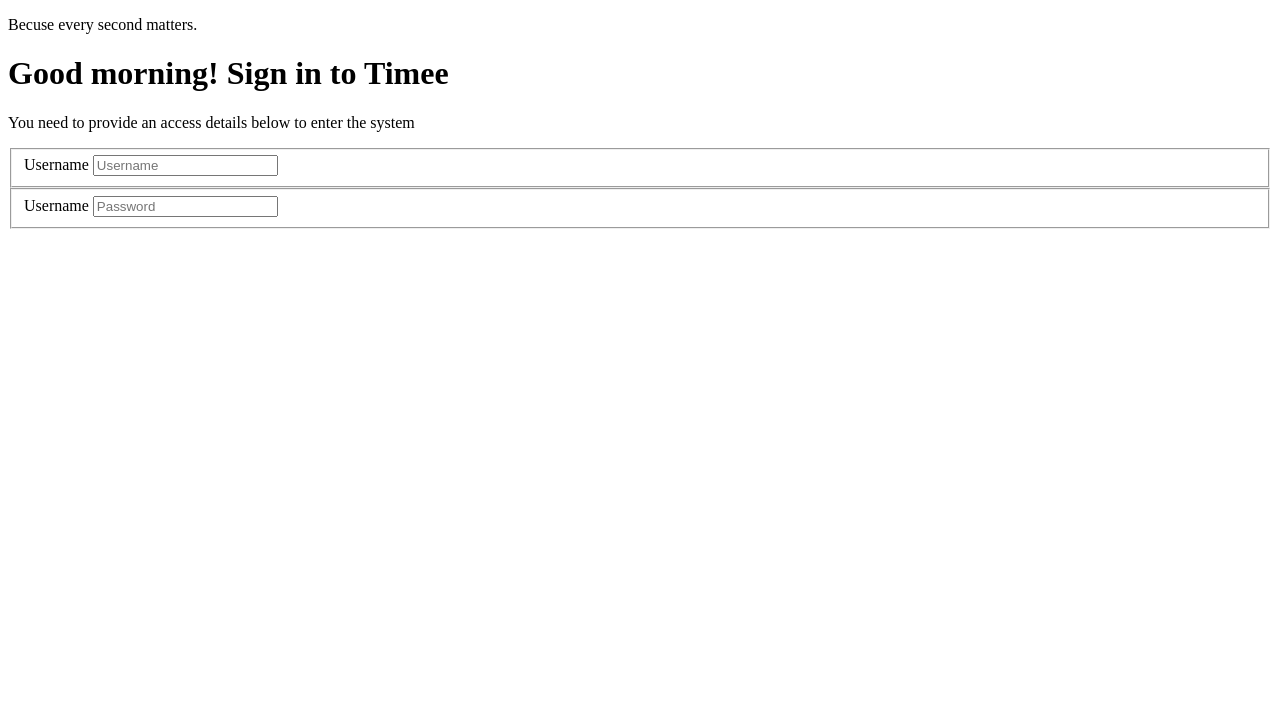
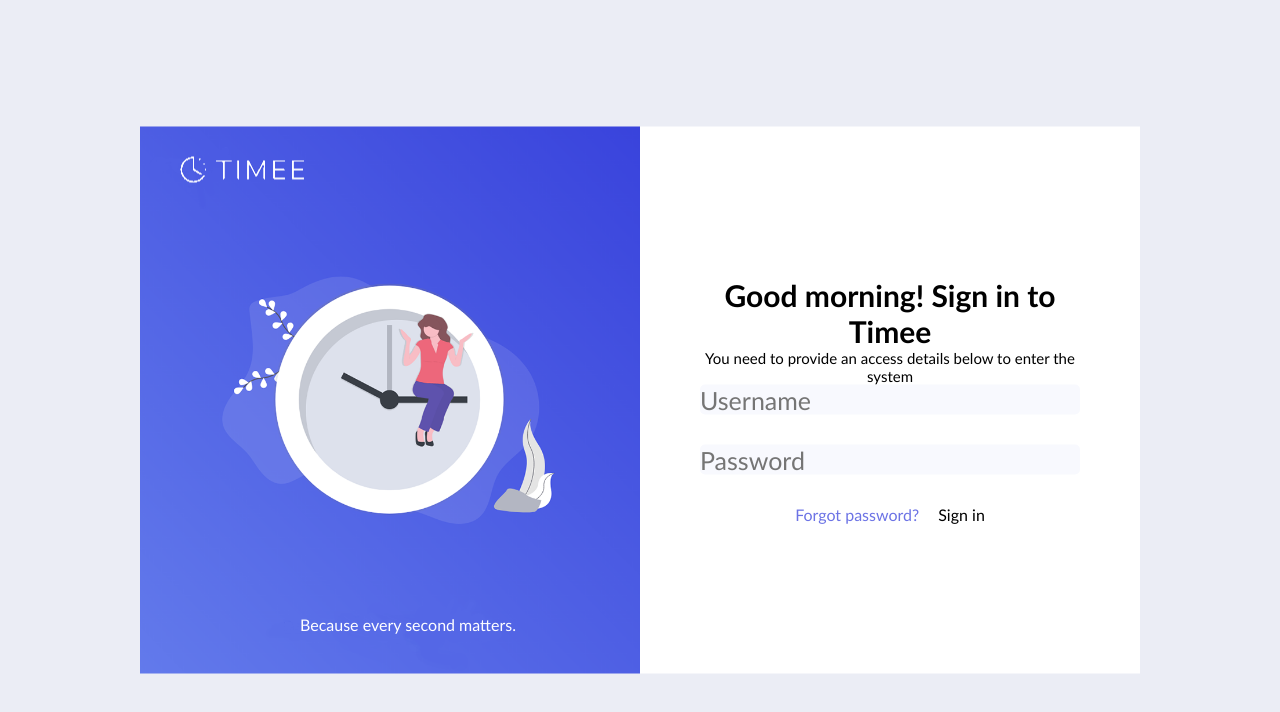
Before and after one commit to Vikteris/Sign-up3, a plain HTML site: page index.htm in a window 1280 px wide. Drawn offline with Linux system fonts and the light colour scheme.

Commit message:
design styling.

```diff
--- a/css/main.css
+++ b/css/main.css
@@ -0,0 +1,103 @@
+body {
+    background-color: #EBEDF5;
+}
+
+.background {
+    width: 100%;
+    height: 100vh;
+
+}
+.container {
+    width: 1000px;
+    background-color: #EBEDF5;
+    position: absolute;
+    top: 50%;
+    left: 50%;
+    transform: translate(-50%, -50%);
+
+}
+    .container > .left {
+        background-color: blue;
+        width:50%;
+        float: left;
+        background: url(../img/background.png);
+        background-position: center;
+        background-size: cover;
+        position: absolute;
+        top:0px;
+        bottom: 0px;
+    }
+     .left > .Logo {
+         position: relative;
+         top: 30px;
+         left: 40px;
+
+     }
+     .left > .link {
+         position: absolute;
+         left: 80px;
+         bottom: 20px;
+         right: 80px;
+     }
+        .left > .link > p {
+            color: #FEFEFF;
+            position: relative;
+            left:80px;
+            bottom: 20px;
+            right: 80px;
+
+        }
+    .container > .right {
+        background-color:#fff;
+        width: 50%;
+        float: right;
+        padding: 150px;
+        padding-left: 60px;
+        padding-right: 60px;
+        text-align: center;
+
+
+    }
+        .right > h1 {
+            font-size: 30px;
+
+
+        }
+
+        .right > p {
+            font-size: 15px;
+
+
+        }
+        .right > form {
+            width: 100%;
+
+        }
+            form > .form-row {
+                width: 100%;
+                border: none;
+                margin-bottom: 30px;
+
+            }
+                form > .form-row:last-child {
+                    margin-bottom: 0;
+                }
+                .form-row > input {
+                    width: 100%;
+                    font-size: 25px;
+                    border: none;
+                    border-radius: 5px;
+                    background-color: #F8F9FE;
+                }
+                    form > .form-row > input:focus {
+                        outline: none;
+                }
+                form > .form-row > a {
+                    text-decoration: none;
+                    color:#6C73E5;
+                    margin-right: 15px;
+
+                }
+                form > .form-row > .btn {
+
+                }
--- a/css/reset.css
+++ b/css/reset.css
@@ -5,7 +5,6 @@ padding: 0;
 vertical-align: top;
 box-sizing: border-box;
 font-family: 'Gill Sans', 'Gill Sans MT', Calibri, 'Trebuchet MS', sans-serif;
-word-break: break-all;
 }
 
 body * {
--- a/index.htm
+++ b/index.htm
@@ -3,15 +3,17 @@
 <head>
     <meta charset="UTF-8">
     <meta name="viewport" content="width=device-width, initial-scale=1.0">
+    <link rel="stylesheet" href="./css/reset.css">
+    <link rel="stylesheet" href="./css/main.css">
     <title>Sign up</title>
 </head>
 <body>
+    <div class="background"></div>
     <div class="container">
         <div class="left">
-            <div class="Logo"></div>
-            <div class="img"></div>
+            <div class="Logo"><img src="./img/logo.png" alt=""></div>
             <div class="link">
-                <p>Becuse every second matters.</p>
+                <p>Because every second matters.</p>
             </div>
         </div>
         <div class="right">
@@ -19,14 +21,14 @@
             <p>You need to provide an access details below to enter the system</p>
             <form>
                 <fieldset class="form-row">
-                    <label for="usernme">Username</label>
                     <input type="text" placeholder="Username">
                 </fieldset>
                 <fieldset class="form-row">
-                    <label for="password">Username</label>
                     <input type="password" placeholder="Password">
                 </fieldset>
                 <div class="form-row">
+                    <a href="#">Forgot password?</a>
+                    <div class="btn">Sign in</div>
                 </div>
             </form>
         </div>
```
Also changed, not shown: img/background.png (added), img/laikrodis.png (deleted).
